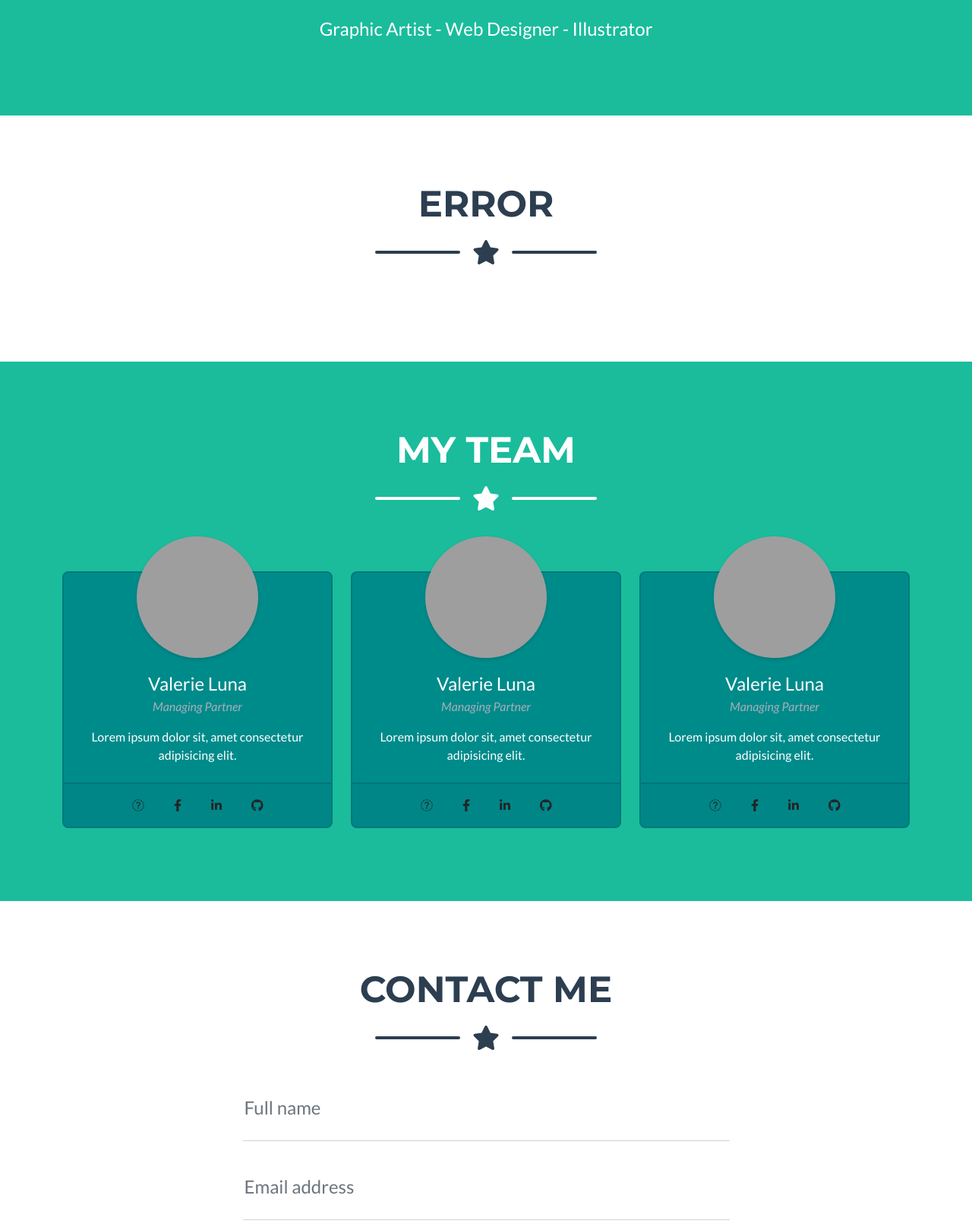
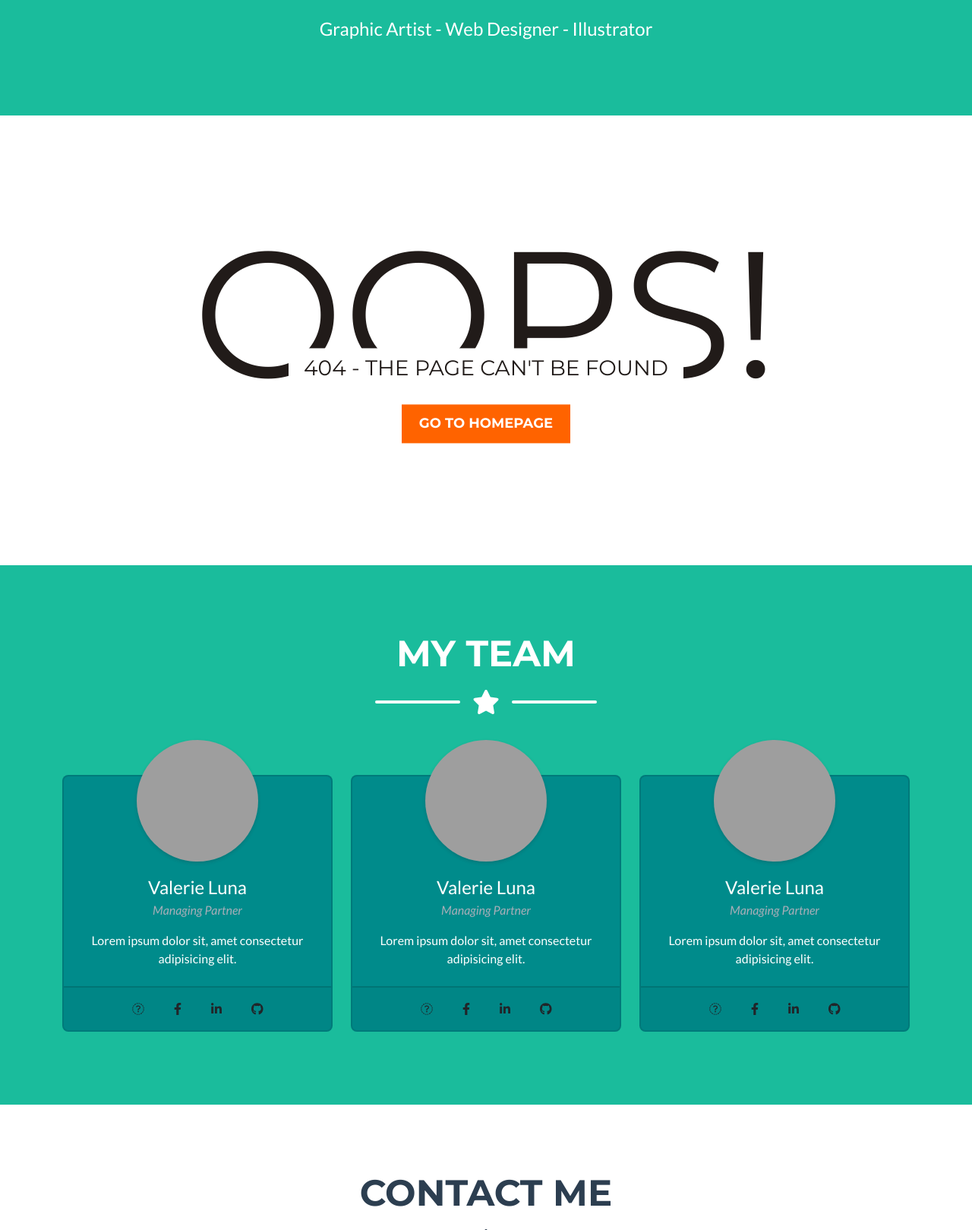
Before and after one commit to lvh1012/mysite, a Django app: template home/templates/pages/error.html in a window 1280 px wide. Shown: the part 328-1947 px from the top of the page at 76% size. Run offline with Django 4.2, Linux system fonts and the light colour scheme; the template is opened without the code that fills it, so the values that code supplies are empty; some libraries are stand-ins or nearby versions; grey boxes are pictures that could not be loaded.

Commit message:
update 404

```diff
--- a/home/templates/pages/error.html
+++ b/home/templates/pages/error.html
@@ -2,19 +2,123 @@
 {% load static %}
 
 {% block content %}
-<!-- Pub Section-->
+
+<style>
+    #notfound {
+        position: relative;
+        height: 50vh;
+      }
+
+      #notfound .notfound {
+        position: absolute;
+        left: 50%;
+        top: 50%;
+        -webkit-transform: translate(-50%, -50%);
+            -ms-transform: translate(-50%, -50%);
+                transform: translate(-50%, -50%);
+      }
+
+      .notfound {
+        max-width: 520px;
+        width: 100%;
+        line-height: 1.4;
+        text-align: center;
+      }
+
+      .notfound .notfound-404 {
+        position: relative;
+        height: 200px;
+        margin: 0px auto 20px;
+        z-index: -1;
+      }
+
+      .notfound .notfound-404 h1 {
+        font-family: 'Montserrat', sans-serif;
+        font-size: 236px;
+        font-weight: 200;
+        margin: 0px;
+        color: #211b19;
+        text-transform: uppercase;
+        position: absolute;
+        left: 50%;
+        top: 50%;
+        -webkit-transform: translate(-50%, -50%);
+            -ms-transform: translate(-50%, -50%);
+                transform: translate(-50%, -50%);
+      }
+
+      .notfound .notfound-404 h2 {
+        font-family: 'Montserrat', sans-serif;
+        font-size: 28px;
+        font-weight: 400;
+        text-transform: uppercase;
+        color: #211b19;
+        background: #fff;
+        padding: 10px 5px;
+        margin: auto;
+        display: inline-block;
+        position: absolute;
+        bottom: 0px;
+        left: 0;
+        right: 0;
+      }
+
+      .notfound a {
+        font-family: 'Montserrat', sans-serif;
+        display: inline-block;
+        font-weight: 700;
+        text-decoration: none;
+        color: #fff;
+        text-transform: uppercase;
+        padding: 13px 23px;
+        background: #ff6300;
+        font-size: 18px;
+        -webkit-transition: 0.2s all;
+        transition: 0.2s all;
+      }
+
+      .notfound a:hover {
+        color: #ff6300;
+        background: #211b19;
+      }
+
+      @media only screen and (max-width: 767px) {
+        .notfound .notfound-404 h1 {
+          font-size: 148px;
+        }
+      }
+
+      @media only screen and (max-width: 480px) {
+        .notfound .notfound-404 {
+          height: 148px;
+          margin: 0px auto 10px;
+        }
+        .notfound .notfound-404 h1 {
+          font-size: 86px;
+        }
+        .notfound .notfound-404 h2 {
+          font-size: 16px;
+        }
+        .notfound a {
+          padding: 7px 15px;
+          font-size: 14px;
+        }
+      }
+
+</style>
+
 <section class="page-section portfolio">
     <div class="container">
-        <!-- Portfolio Section Heading-->
-        <h2 class="page-section-heading text-center text-uppercase text-secondary mb-0">Error</h2>
-        <!-- Icon Divider-->
-        <div class="divider-custom">
-            <div class="divider-custom-line"></div>
-            <div class="divider-custom-icon"><i class="fas fa-star"></i></div>
-            <div class="divider-custom-line"></div>
-        </div>
-        <!-- Portfolio Grid Items-->
         <div class="row justify-content-center">
+            <div id="notfound">
+                <div class="notfound">
+                    <div class="notfound-404">
+                        <h1>Oops!</h1>
+                        <h2>404 - The Page can't be found</h2>
+                    </div>
+                    <a href="{% url 'index' %}">Go TO Homepage</a>
+                </div>
+            </div>
         </div>
 
     </div>
--- a/home/templates/pages/layout.html
+++ b/home/templates/pages/layout.html
@@ -10,6 +10,7 @@
         <!-- Favicon-->
         <link rel="icon" type="image/x-icon" href="{% static 'assets/favicon.ico' %}" />
         <!-- Font Awesome icons (free version)-->
+        <base href="/">
         <script src="https://use.fontawesome.com/releases/v6.1.0/js/all.js" crossorigin="anonymous"></script>
         <!-- Google fonts-->
         <link href="https://fonts.googleapis.com/css?family=Montserrat:400,700" rel="stylesheet" type="text/css" />
--- a/mysite/settings.py
+++ b/mysite/settings.py
@@ -12,6 +12,7 @@ https://docs.djangoproject.com/en/4.0/ref/settings/
 
 from pathlib import Path
 import os
+import mimetypes
 
 # Build paths inside the project like this: BASE_DIR / 'subdir'.
 BASE_DIR = Path(__file__).resolve().parent.parent
@@ -120,7 +121,7 @@ USE_TZ = True
 # https://docs.djangoproject.com/en/4.0/howto/static-files/
 
 STATIC_URL = 'static/'
-
+STATIC_ROOT = os.path.join(BASE_DIR, 'home/static')
 
 MEDIA_URL = 'media/' #upload file
 MEDIA_ROOT = os.path.join(BASE_DIR, 'media') # thu muc media goc
@@ -129,3 +130,6 @@ MEDIA_ROOT = os.path.join(BASE_DIR, 'media') # thu muc media goc
 # https://docs.djangoproject.com/en/4.0/ref/settings/#default-auto-field
 
 DEFAULT_AUTO_FIELD = 'django.db.models.BigAutoField'
+
+mimetypes.add_type("text/css", ".css", True)
+mimetypes.add_type("text/javascript", ".js", True)
--- a/mysite/urls.py
+++ b/mysite/urls.py
@@ -25,6 +25,6 @@ urlpatterns = [
 ]
 
 if settings.DEBUG:
-    urlpatterns += static(settings.MEDIA_URL, document_root=settings.MEDIA_ROOT)
+    urlpatterns += static(settings.MEDIA_URL, document_root=settings.MEDIA_ROOT) + static(settings.STATIC_URL, document_root=settings.STATIC_ROOT)
 
 handler404 = 'home.views.error'
```
